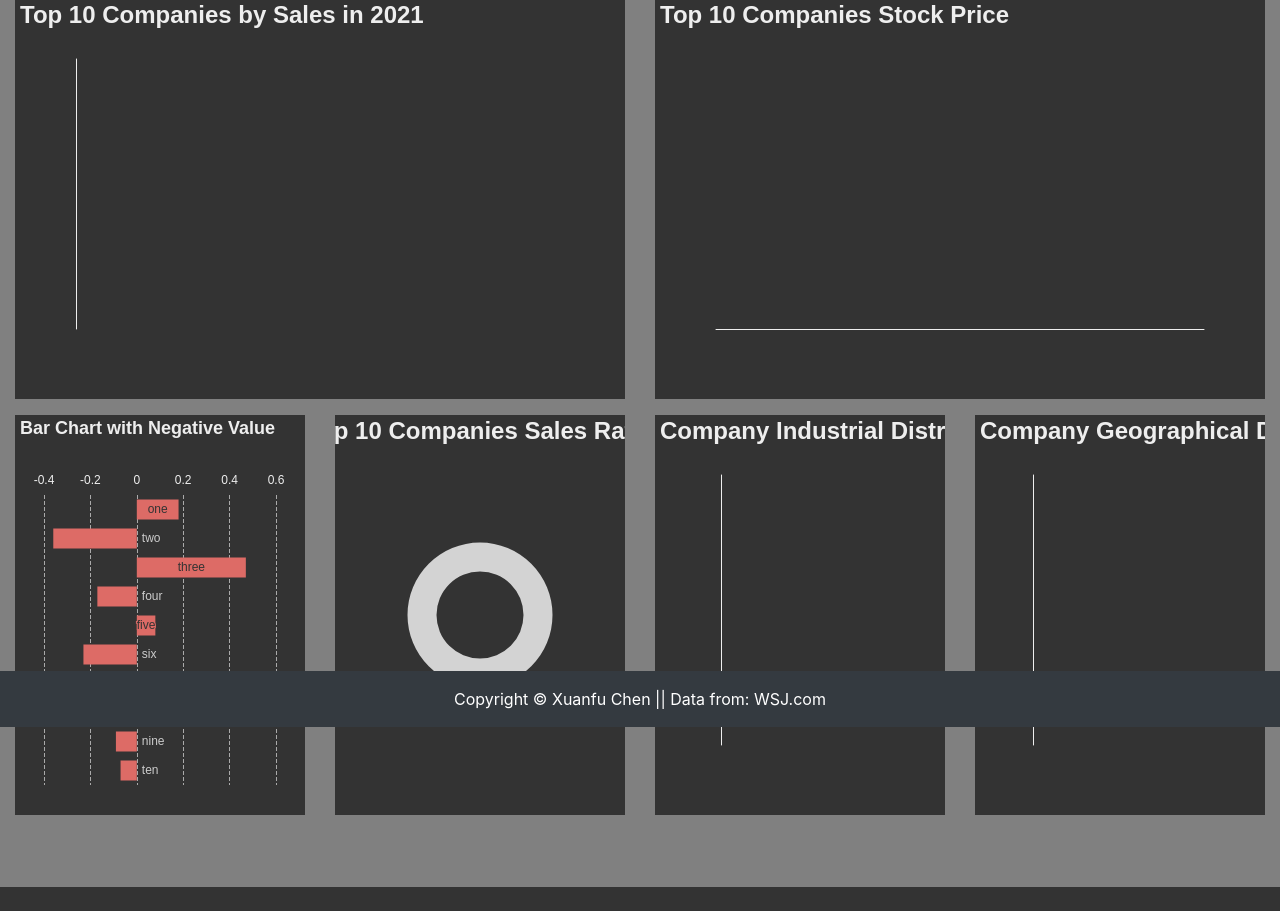
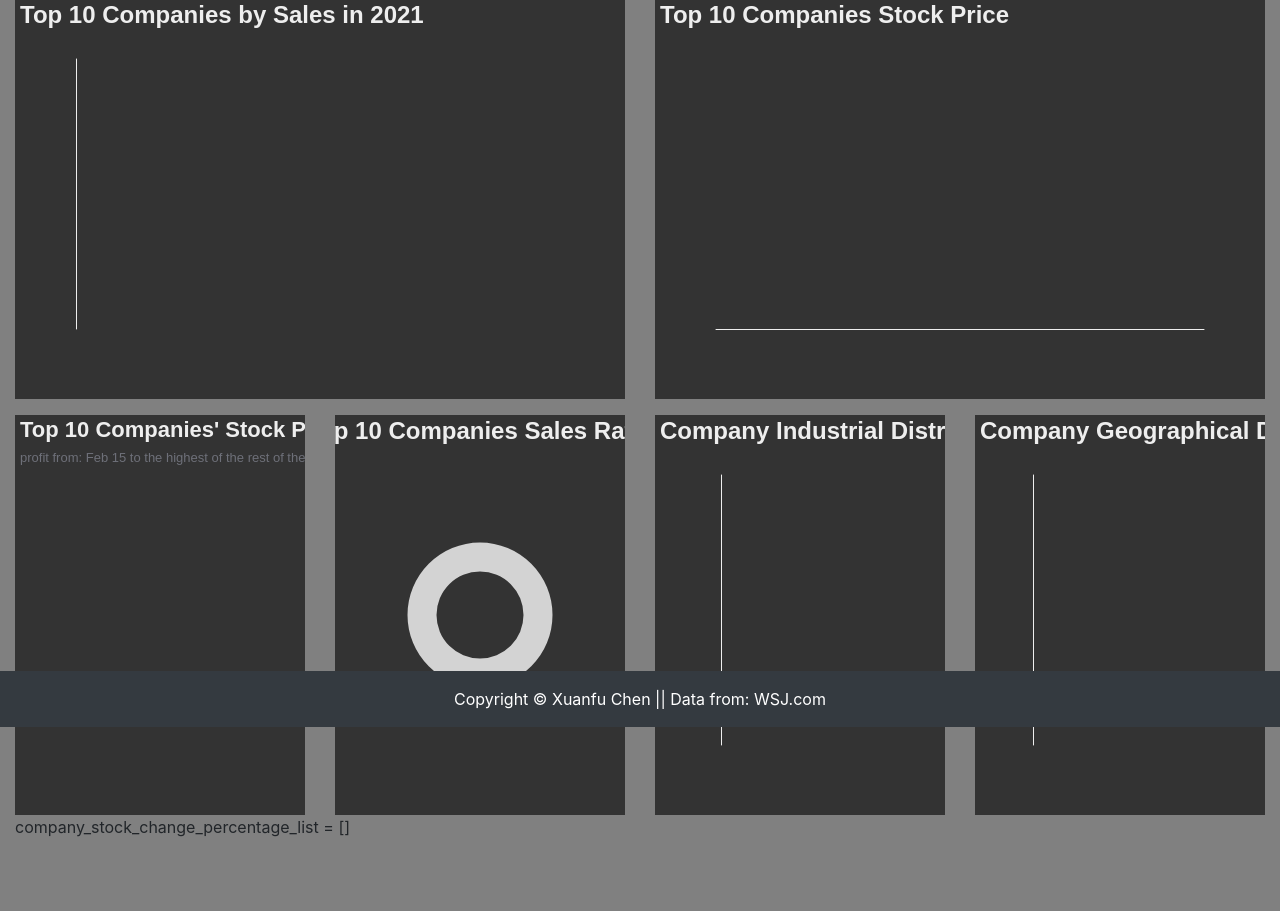
Before and after one commit to xuanfuchen/Data_visualization, a Django app: page /nasdaq/top_companies/ in a window 1280 px wide. Shown: the part 73-984 px from the top of the page. Before the commit the page ends 960 px from the top, so only its background shows below. Run offline with Django 4.2, Linux system fonts and the light colour scheme; data that the repository does not hold is empty; parts of the project's set-up code (start-up, migrations or seed data) failed here and were passed over; some libraries are stand-ins or nearby versions.

Commit message:
Top Companies page done
-add two more charts to the Top Companies page

-Top 10 Companies' Stock Performance chart calculation formula:  (max_price - start_price) / start_price * 100%.
Where start_price is the close  price in Feb 15, max_price is the highest close price after Feb 15

```diff
--- a/stock_visualization/nasdaq_stock/templates/contents/topCompanies.html
+++ b/stock_visualization/nasdaq_stock/templates/contents/topCompanies.html
@@ -60,6 +60,7 @@ Data Visualization
         <div class="col small_chart" id="top_ten_bar_country">
         </div>
     </div>
+    company_stock_change_percentage_list = {{company_stock_change_percentage_list|safe}}
 </div>
 
 <!--------------------------------------------------- large charts --------------------------------------------------->
@@ -357,18 +358,29 @@ Data Visualization
     var topTenStockChangeBarChart = echarts.init(topTenStockChangeDom, 'better_dark');
     var topTenStockChangeBarOption;
 
+    var company_stock_change_percentage_list = {{ company_stock_change_percentage_list | safe }}
+    var compName = {{ compName | safe }}
+
     const labelRight = {
         position: 'right'
     };
     topTenStockChangeBarOption = {
         title: {
-            text: 'Bar Chart with Negative Value'
+            text: 'Top 10 Companies\' Stock Performance',
+            subtext: 'profit from: Feb 15 to the highest of the rest of the prices',
+            textStyle: {
+                fontSize: "22"
+            },
+            subtextStyle: {
+                fontSize: 13
+            },
         },
         tooltip: {
             trigger: 'axis',
             axisPointer: {
                 type: 'shadow'
-            }
+            },
+            formatter: '{b} <br/> {c} %'
         },
         grid: {
             top: 80,
@@ -381,7 +393,13 @@ Data Visualization
                 lineStyle: {
                     type: 'dashed'
                 }
-            }
+            },
+            axisLabel: {
+                formatter: function (value, index) {
+                    var val = (value).toFixed(0) + '%'
+                    return val;
+                }
+            },
         },
         yAxis: {
             type: 'category',
@@ -389,40 +407,21 @@ Data Visualization
             axisLabel: { show: false },
             axisTick: { show: false },
             splitLine: { show: false },
-            data: [
-                'ten',
-                'nine',
-                'eight',
-                'seven',
-                'six',
-                'five',
-                'four',
-                'three',
-                'two',
-                'one'
-            ]
+            data: compName.reverse()
+
         },
         series: [
             {
-                name: 'Cost',
+                name: 'Profit',
                 type: 'bar',
                 stack: 'Total',
                 label: {
                     show: true,
-                    formatter: '{b}'
+                    formatter: '{b}',
+                    color: "rgba(255, 255, 255, 1)",
+                    fontWeight: "bold"
                 },
-                data: [
-                    { value: -0.07, label: labelRight },
-                    { value: -0.09, label: labelRight },
-                    0.2,
-                    0.44,
-                    { value: -0.23, label: labelRight },
-                    0.08,
-                    { value: -0.17, label: labelRight },
-                    0.47,
-                    { value: -0.36, label: labelRight },
-                    0.18
-                ]
+                data: company_stock_change_percentage_list.reverse()
             }
         ]
     };
--- a/stock_visualization/nasdaq_stock/views.py
+++ b/stock_visualization/nasdaq_stock/views.py
@@ -1,6 +1,7 @@
 from asyncio.windows_events import NULL
 from collections import defaultdict
 from copy import deepcopy
+import profile
 from django.shortcuts import render
 from nasdaq_stock.models import CompanyInfo, PriceHistory
 from django.db.models import IntegerField
@@ -168,6 +169,25 @@ def topCompanies(request):
         industry_name.append(x[0])
         industry_count.append(x[1])
 
+    company_stock_change_percentage_list = []
+    for company in topCompanies:
+        company_history = PriceHistory.objects.filter(stock_symbol = company.stock_symbol).order_by('price_date')
+        start_price = float(company_history[0].close)
+        max_price = 0
+        for x in range(len(company_history)):
+            if x == 0:
+                pass
+            elif float(company_history[x].close) > max_price:
+                max_price = float(company_history[x].close)
+
+        change_percentage = (max_price - start_price) / start_price * 100.0
+        change_percentage = round(change_percentage, 2)
+        if change_percentage >= 0:
+            company_stock_change_percentage_list.append(change_percentage)
+        else:
+            company_stock_change_percentage_list.append({ 'value': change_percentage, 'label': 'labelRight' })
+
+
     # ========================================================== get data for sales line chart ==========================================================
     # need a list [
     # ['dates', date, date, date ... ...]
@@ -229,7 +249,7 @@ def topCompanies(request):
         "industry_name": industry_name,
         "industry_count": industry_count,
 
-
+        "company_stock_change_percentage_list": company_stock_change_percentage_list
 
     }
     return render(request, 'contents/topCompanies.html', dbData)
```
Also changed, not shown: stock_visualization/nasdaq_stock/templates/contents/home.html (+16 -7 lines).
